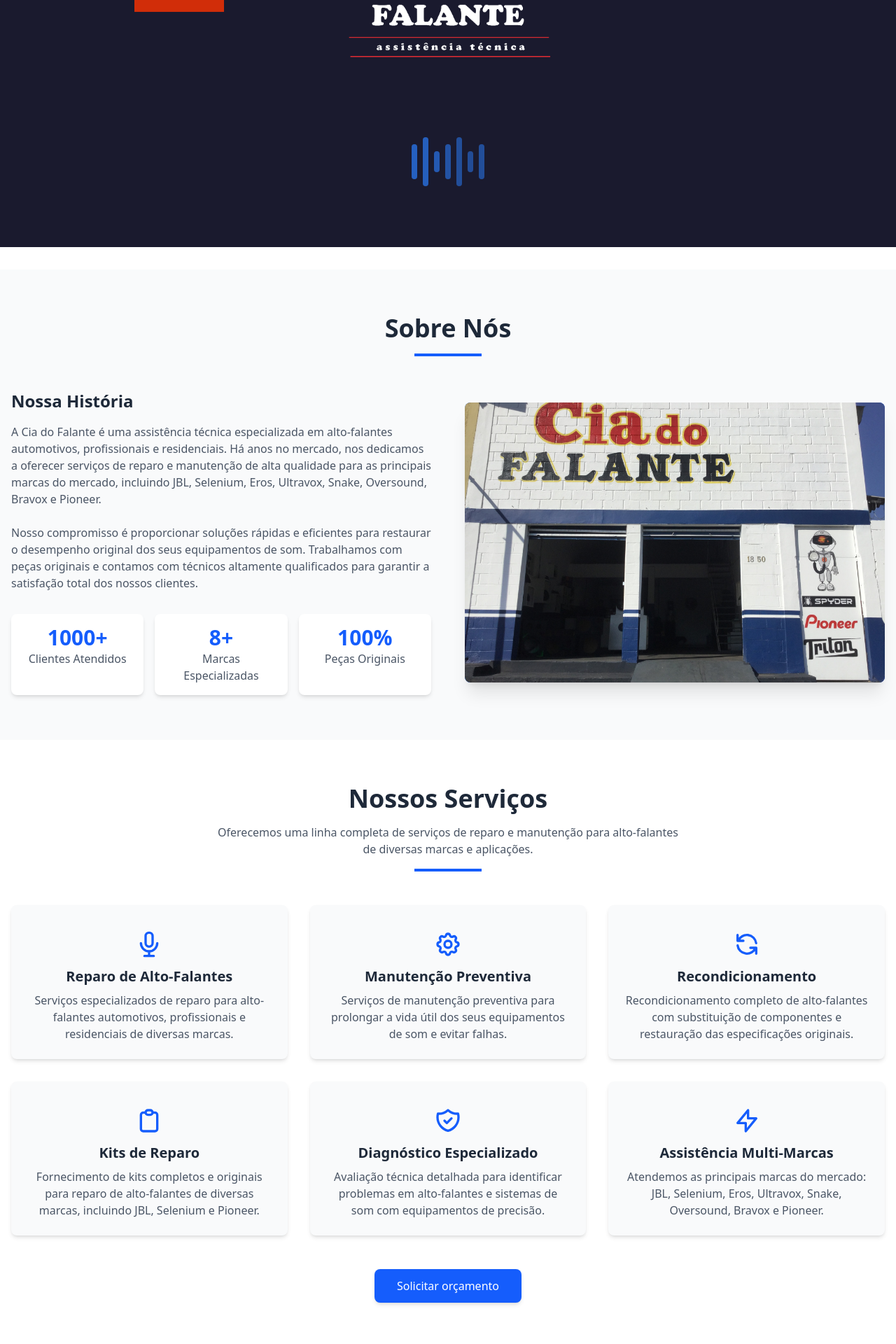
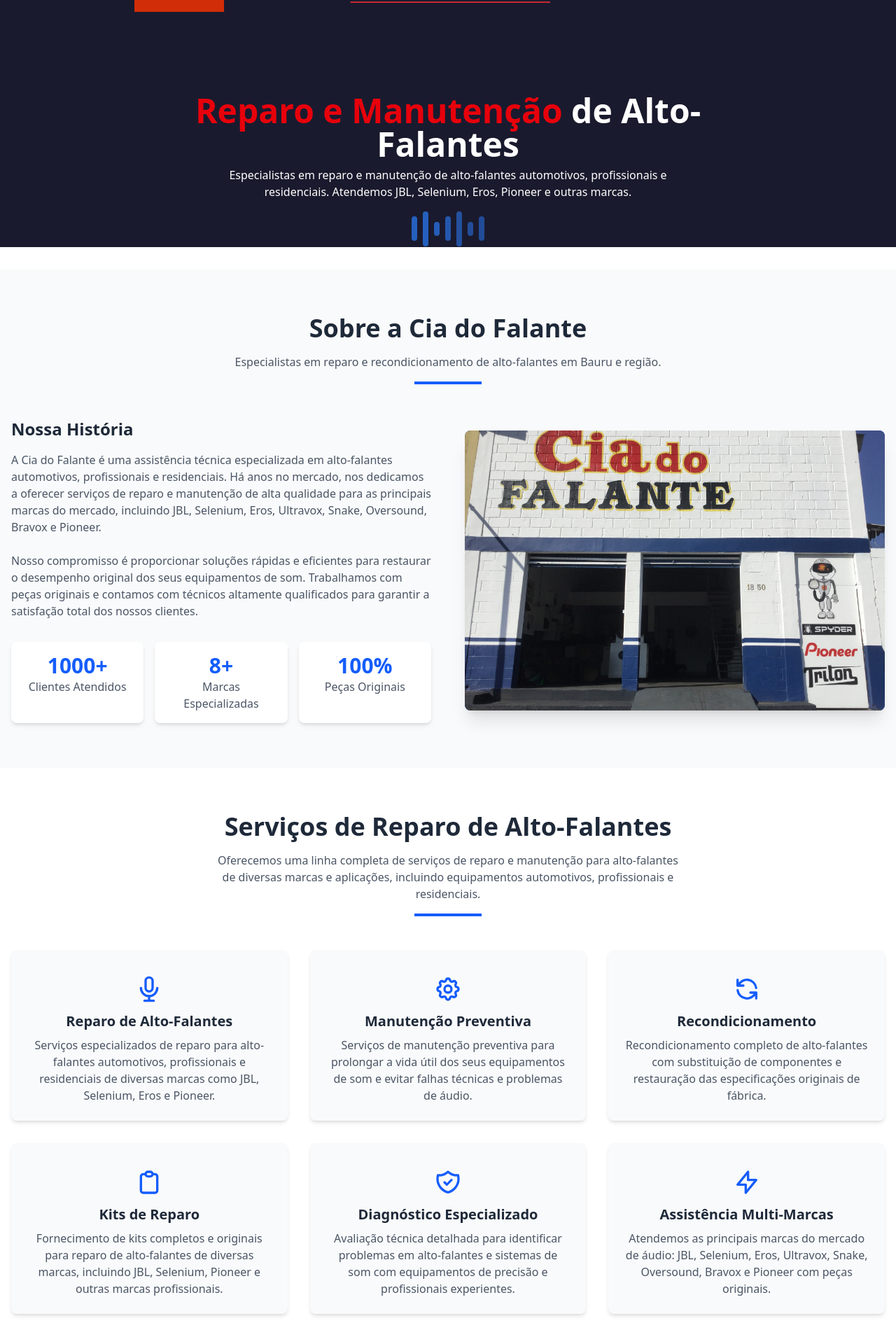
Before and after one commit to leonakao/cia-do-falante, a React (Vite) app: page / in a window 1280 px wide. Shown: the part 319-2239 px from the top of the page at 70% size. Built offline with nearby package versions, Linux system fonts and the light colour scheme.

Commit message:
feat: enhance service descriptions and add SEO-friendly content to hero banner

```diff
--- a/src/components/sections/AboutSection.tsx
+++ b/src/components/sections/AboutSection.tsx
@@ -3,7 +3,10 @@
     <section id="about" className="w-full py-16 bg-gray-50">
       <div className="container mx-auto px-4">
         <div className="text-center mb-12">
-          <h2 className="text-3xl md:text-4xl font-bold text-gray-800 mb-4">Sobre Nós</h2>
+          <h2 className="text-3xl md:text-4xl font-bold text-gray-800 mb-4">Sobre a Cia do Falante</h2>
+          <p className="text-gray-600 max-w-2xl mx-auto">
+            Especialistas em reparo e recondicionamento de alto-falantes em Bauru e região.
+          </p>
           <div className="w-24 h-1 bg-blue-600 mx-auto mt-4 mb-6"></div>
         </div>
 
@@ -40,7 +43,7 @@
           <div className="rounded-lg overflow-hidden shadow-xl h-[400px] bg-gradient-to-br from-blue-500 to-blue-700 relative">
             <img
               src="/images/hero-banner.jpg"
-              alt="Oficina da Cia do Falante"
+              alt="Oficina da Cia do Falante - Reparo de Alto-Falantes"
               className="w-full h-full object-cover"
             />
           </div>
--- a/src/components/sections/HeroBanner.tsx
+++ b/src/components/sections/HeroBanner.tsx
@@ -1,24 +1,35 @@
 const HeroBanner = () => {
   return (
     <section className="w-full relative mb-8" id="home">
-      <div className="w-full h-[400px] md:h-[500px] lg:h-[600px] bg-[#1a1a2e] relative">
-        <div className="absolute inset-0 flex flex-col items-center justify-center">
+      <div className="w-full h-[450px] md:h-[500px] lg:h-[600px] bg-[#1a1a2e] relative overflow-hidden">
+        <div className="absolute inset-0 flex flex-col items-center justify-center px-4">
           {/* Main content container with logo and sound wave */}
-          <div className="relative w-full max-w-4xl mx-auto px-4 flex flex-col items-center">
+          <div className="relative w-full max-w-4xl mx-auto flex flex-col items-center">
             {/* Logo */}
             <div className="mb-0">
-              <img src="/images/logo.png" alt="Cia do Falante Logo" className="w-64 md:w-80 lg:w-96" />
+              <img src="/images/logo.png" alt="Cia do Falante Logo" className="w-56 md:w-80 lg:w-96" />
             </div>
 
-            {/* Sound wave animation */}
-            <div className="mb-6">
-              <div className="flex items-center space-x-2">
+            {/* Main title - Added h1 with keywords */}
+            <h1 className="text-2xl md:text-4xl lg:text-5xl font-bold text-white text-center mt-2 md:mt-4 mb-2">
+              <span className="text-red-600">Reparo e Manutenção</span> de Alto-Falantes
+            </h1>
+
+            {/* Added SEO-friendly paragraph */}
+            <p className="text-white text-center max-w-2xl mb-4 text-sm md:text-base">
+              Especialistas em reparo e manutenção de alto-falantes automotivos, profissionais e residenciais.
+              Atendemos JBL, Selenium, Eros, Pioneer e outras marcas.
+            </p>
+
+            {/* Sound wave animation - adjusted for mobile */}
+            <div className="mb-4">
+              <div className="flex items-center space-x-1 md:space-x-2">
                 {[1, 2, 3, 4, 5, 6, 7].map((i) => (
                   <div
                     key={i}
-                    className={`w-2 bg-blue-500 opacity-70 rounded-full animate-pulse`}
+                    className={`w-1 md:w-2 bg-blue-500 opacity-70 rounded-full animate-pulse`}
                     style={{
-                      height: `${30 + (i % 3) * 20}px`,
+                      height: `${20 + (i % 3) * 15}px`,
                       animationDelay: `${i * 0.2}s`
                     }}
                   ></div>
--- a/src/components/sections/ServicesSection.tsx
+++ b/src/components/sections/ServicesSection.tsx
@@ -2,7 +2,7 @@
   const services = [
     {
       title: "Reparo de Alto-Falantes",
-      description: "Serviços especializados de reparo para alto-falantes automotivos, profissionais e residenciais de diversas marcas.",
+      description: "Serviços especializados de reparo para alto-falantes automotivos, profissionais e residenciais de diversas marcas como JBL, Selenium, Eros e Pioneer.",
       icon: (
         <div className="flex justify-center items-center h-16">
           <svg className="w-10 h-10 text-blue-600 flex-shrink-0" fill="none" stroke="currentColor" viewBox="0 0 24 24" xmlns="http://www.w3.org/2000/svg" style={{ minWidth: '40px', minHeight: '40px', maxWidth: '40px', maxHeight: '40px' }}>
@@ -13,7 +13,7 @@
     },
     {
       title: "Manutenção Preventiva",
-      description: "Serviços de manutenção preventiva para prolongar a vida útil dos seus equipamentos de som e evitar falhas.",
+      description: "Serviços de manutenção preventiva para prolongar a vida útil dos seus equipamentos de som e evitar falhas técnicas e problemas de áudio.",
       icon: (
         <div className="flex justify-center items-center h-16">
           <svg className="w-10 h-10 text-blue-600 flex-shrink-0" fill="none" stroke="currentColor" viewBox="0 0 24 24" xmlns="http://www.w3.org/2000/svg" style={{ minWidth: '40px', minHeight: '40px', maxWidth: '40px', maxHeight: '40px' }}>
@@ -25,7 +25,7 @@
     },
     {
       title: "Recondicionamento",
-      description: "Recondicionamento completo de alto-falantes com substituição de componentes e restauração das especificações originais.",
+      description: "Recondicionamento completo de alto-falantes com substituição de componentes e restauração das especificações originais de fábrica.",
       icon: (
         <div className="flex justify-center items-center h-16">
           <svg className="w-10 h-10 text-blue-600 flex-shrink-0" fill="none" stroke="currentColor" viewBox="0 0 24 24" xmlns="http://www.w3.org/2000/svg" style={{ minWidth: '40px', minHeight: '40px', maxWidth: '40px', maxHeight: '40px' }}>
@@ -36,7 +36,7 @@
     },
     {
       title: "Kits de Reparo",
-      description: "Fornecimento de kits completos e originais para reparo de alto-falantes de diversas marcas, incluindo JBL, Selenium e Pioneer.",
+      description: "Fornecimento de kits completos e originais para reparo de alto-falantes de diversas marcas, incluindo JBL, Selenium, Pioneer e outras marcas profissionais.",
       icon: (
         <div className="flex justify-center items-center h-16">
           <svg className="w-10 h-10 text-blue-600 flex-shrink-0" fill="none" stroke="currentColor" viewBox="0 0 24 24" xmlns="http://www.w3.org/2000/svg" style={{ minWidth: '40px', minHeight: '40px', maxWidth: '40px', maxHeight: '40px' }}>
@@ -47,7 +47,7 @@
     },
     {
       title: "Diagnóstico Especializado",
-      description: "Avaliação técnica detalhada para identificar problemas em alto-falantes e sistemas de som com equipamentos de precisão.",
+      description: "Avaliação técnica detalhada para identificar problemas em alto-falantes e sistemas de som com equipamentos de precisão e profissionais experientes.",
       icon: (
         <div className="flex justify-center items-center h-16">
           <svg className="w-10 h-10 text-blue-600 flex-shrink-0" fill="none" stroke="currentColor" viewBox="0 0 24 24" xmlns="http://www.w3.org/2000/svg" style={{ minWidth: '40px', minHeight: '40px', maxWidth: '40px', maxHeight: '40px' }}>
@@ -58,7 +58,7 @@
     },
     {
       title: "Assistência Multi-Marcas",
-      description: "Atendemos as principais marcas do mercado: JBL, Selenium, Eros, Ultravox, Snake, Oversound, Bravox e Pioneer.",
+      description: "Atendemos as principais marcas do mercado de áudio: JBL, Selenium, Eros, Ultravox, Snake, Oversound, Bravox e Pioneer com peças originais.",
       icon: (
         <div className="flex justify-center items-center h-16">
           <svg className="w-10 h-10 text-blue-600 flex-shrink-0" fill="none" stroke="currentColor" viewBox="0 0 24 24" xmlns="http://www.w3.org/2000/svg" style={{ minWidth: '40px', minHeight: '40px', maxWidth: '40px', maxHeight: '40px' }}>
@@ -73,8 +73,11 @@
     <section id="services" className="w-full py-16 bg-white">
       <div className="container mx-auto px-4">
         <div className="text-center mb-12">
-          <h2 className="text-3xl md:text-4xl font-bold text-gray-800 mb-4">Nossos Serviços</h2>
-          <p className="text-gray-600 max-w-2xl mx-auto">Oferecemos uma linha completa de serviços de reparo e manutenção para alto-falantes de diversas marcas e aplicações.</p>
+          <h2 className="text-3xl md:text-4xl font-bold text-gray-800 mb-4">Serviços de Reparo de Alto-Falantes</h2>
+          <p className="text-gray-600 max-w-2xl mx-auto">
+            Oferecemos uma linha completa de serviços de reparo e manutenção para alto-falantes de diversas marcas e aplicações,
+            incluindo equipamentos automotivos, profissionais e residenciais.
+          </p>
           <div className="w-24 h-1 bg-blue-600 mx-auto mt-4"></div>
         </div>
 
```
Also changed, not shown: 1 other file (tests, documents, lock files or other folders).
